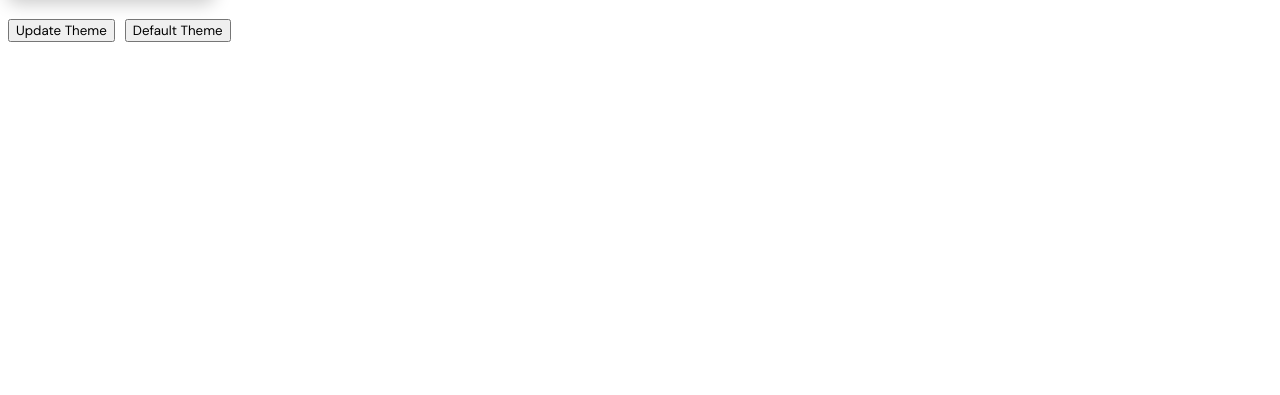
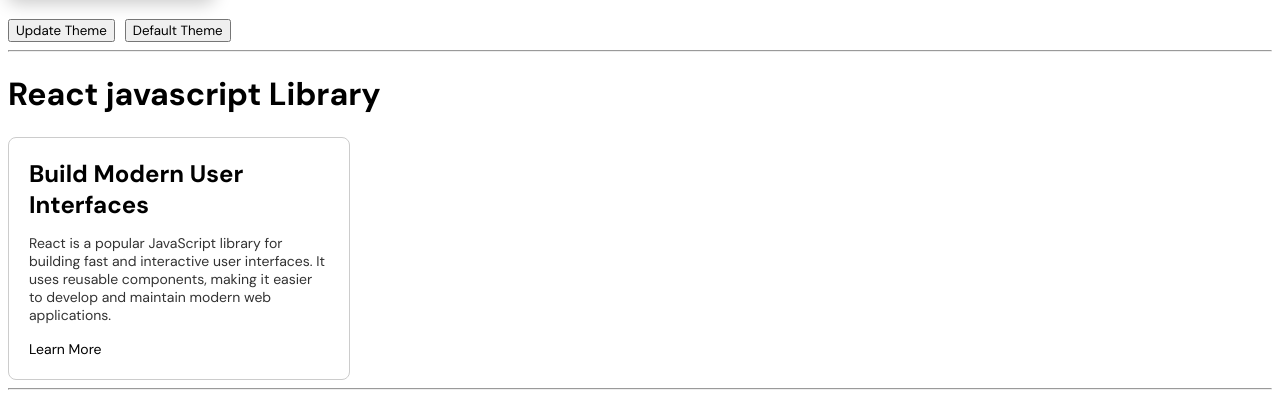
Before and after one commit to MoeezAhmed-Developer/React-Course, a React (Vite) app: page / in a window 1280 px wide. Shown: the part 8277-8672 px from the top of the page. Before the commit the page ends 8327 px from the top, so only its background shows below. Built offline with nearby package versions, Linux system fonts and the light colour scheme.

Commit message:
feat: add ExternalStyle component and integrate it into App component

```diff
--- a/src/App.jsx
+++ b/src/App.jsx
@@ -26,6 +26,7 @@ import Header from "./components/Header";
 import PropsUseEffect from "./components/PropsUseEffect";
 import InlineStyle from "./components/InlineStyle";
 import DynamicCondInlineStyle from "./components/DCInlineStyle";
+import ExternalStyle from "./components/ExternalStyle";
 
 function App() {
   // let x = 0;
@@ -94,7 +95,8 @@ function App() {
       <UseEffectCount /> <hr />
       <PropsUseEffect /> <hr />
       <InlineStyle /> <hr />
-      <DynamicCondInlineStyle />
+      <DynamicCondInlineStyle /> <hr />
+      <ExternalStyle /> <hr />
     </>
   );
 }
--- /dev/null
+++ b/src/components/ExternalStyle.jsx
@@ -0,0 +1,20 @@
+import "../css/style.css";
+
+function ExternalStyle() {
+  return (
+    <div>
+      <h1>React javascript Library</h1>
+      <div className="item-box">
+        <h4>Build Modern User Interfaces</h4>
+        <p>
+          React is a popular JavaScript library for building fast and
+          interactive user interfaces. It uses reusable components, making it
+          easier to develop and maintain modern web applications.
+        </p>
+        <a href="#">Learn More</a>
+      </div>
+    </div>
+  );
+}
+
+export default ExternalStyle;
--- /dev/null
+++ b/src/css/style.css
@@ -0,0 +1,22 @@
+.item-box {
+  width: 300px;
+  border: 1px solid #ccc;
+  border-radius: 8px;
+  padding: 20px;
+}
+
+.item-box h4 {
+  font-size: 24px;
+  margin: 0;
+}
+
+.item-box p {
+  color: #333;
+  font-size: 14px;
+}
+
+.item-box a {
+  text-decoration: none;
+  color: #000;
+  font-size: 14px;
+}
```
